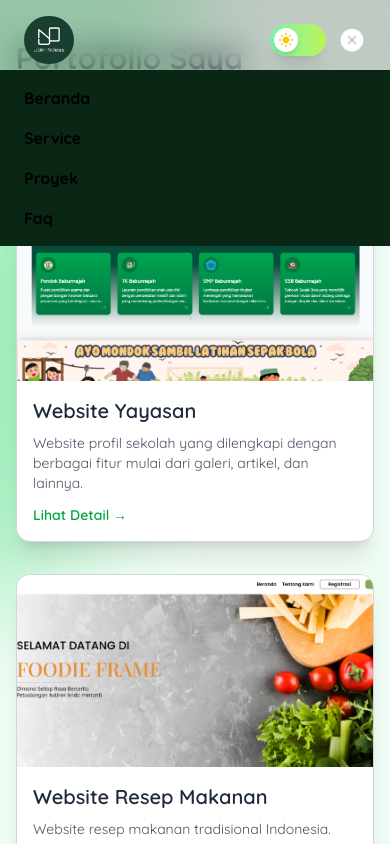
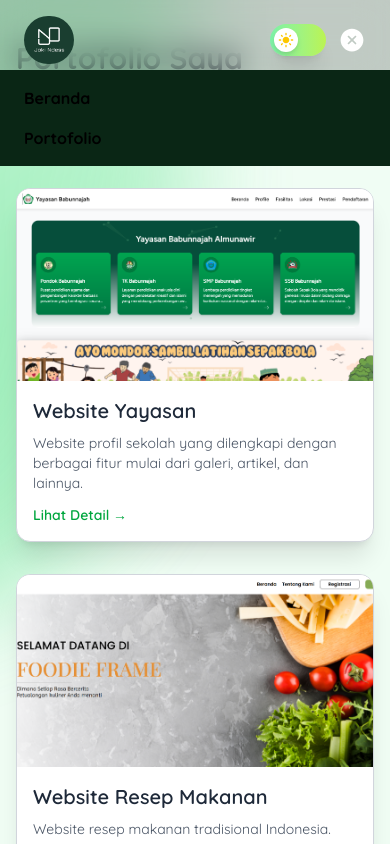
Before and after one commit to SamudraWijayas/jokindess, a Next.js app: page /portofolio in a window 390 px wide. Both pictures are taken after a click on the button 352 px from the left and 39 px from the top of the page. Shown: the top 844 px of the page. Built offline with nearby package versions, Linux system fonts and the light colour scheme.

Commit message:
Update Navbarpo.tsx

```diff
--- a/app/_components/Navbarpo.tsx
+++ b/app/_components/Navbarpo.tsx
@@ -10,7 +10,6 @@ import DarkModeToggle from "./DarkModeToggle"; // Import komponen baru
 const Navbar: React.FC = () => {
   const [isOpen, setIsOpen] = useState(false);
   const [darkMode, setDarkMode] = useState(false);
-
 
   useEffect(() => {
     const stored = localStorage.getItem("darkMode");
@@ -73,14 +72,8 @@ const Navbar: React.FC = () => {
         <Link href="#home" className="hover:text-green-400 w-full">
           Beranda
         </Link>
-        <Link href="#service" className="hover:text-green-400 w-full">
-          Service
-        </Link>
-        <Link href="#proyek" className="hover:text-green-400 w-full">
-          Proyek
-        </Link>
-        <Link href="#faq" className="hover:text-green-400 w-full">
-          Faq
+        <Link href="/portofolio" className="hover:text-green-400">
+          Portofolio
         </Link>
       </nav>
     </header>
```
